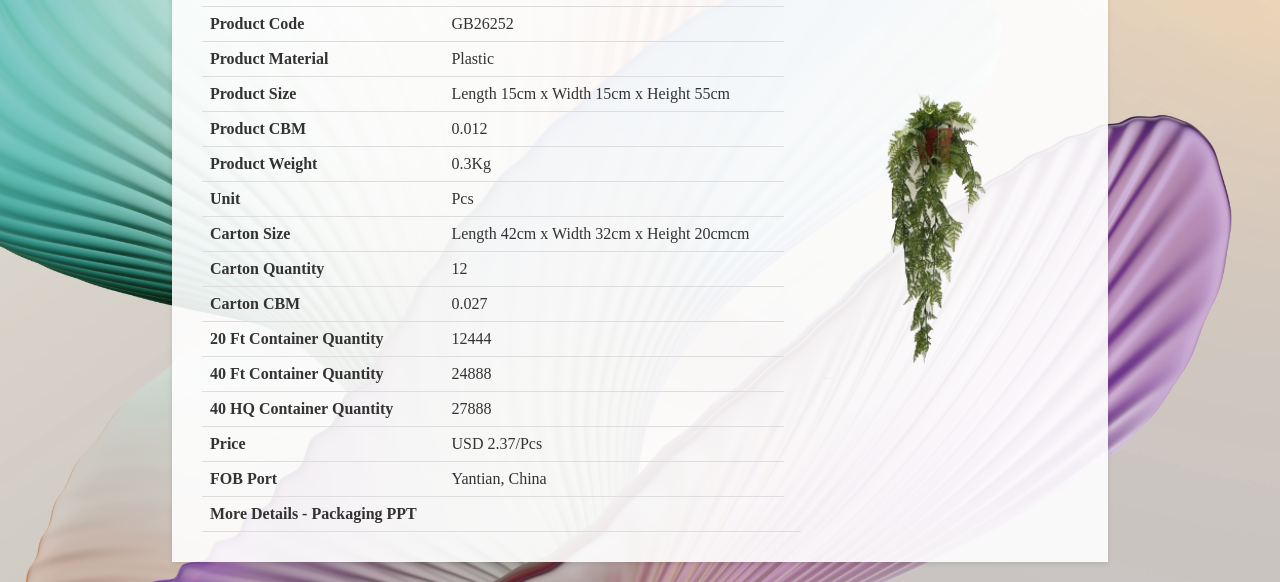
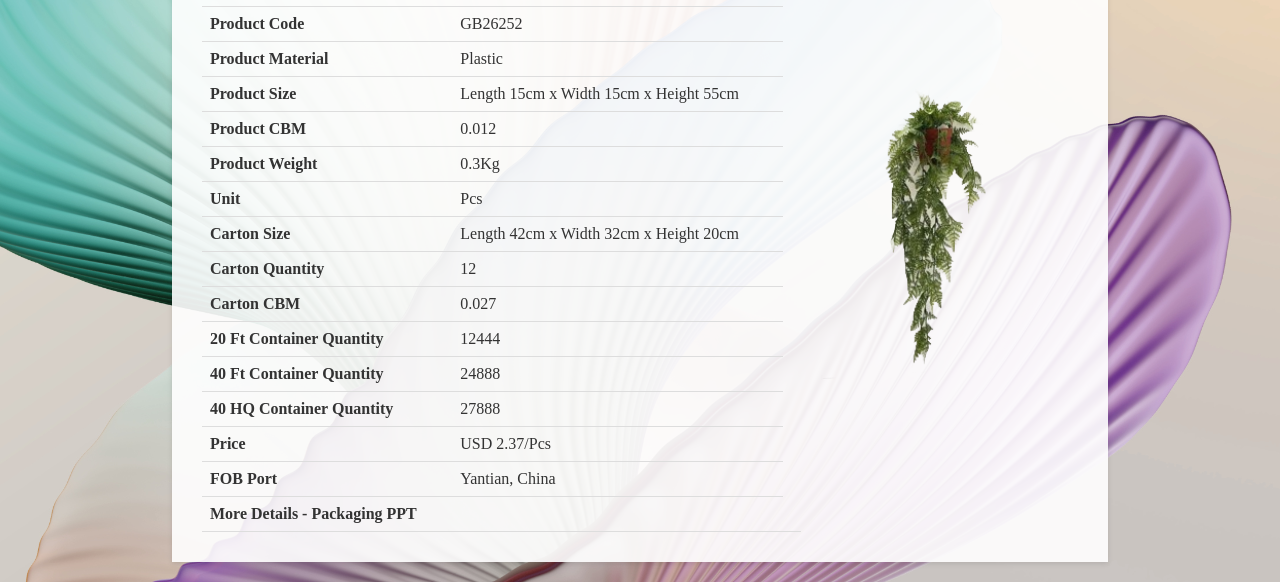
Before and after one commit to GBSLIT/GB26252, a plain HTML site: page index.html in a window 1280 px wide. Shown: the part 257-839 px from the top of the page. Drawn offline with Linux system fonts and the light colour scheme.

Commit message:
Update index.html

```diff
--- a/index.html
+++ b/index.html
@@ -165,7 +165,7 @@
                 </tr>
                 <tr>
                     <th>Carton Size</th>
-                    <td>Length 42cm x Width 32cm x Height 20cmcm</td>
+                    <td>Length 42cm x Width 32cm x Height 20cm</td>
                 </tr>
                 <tr>
                     <th>Carton Quantity</th>
```
